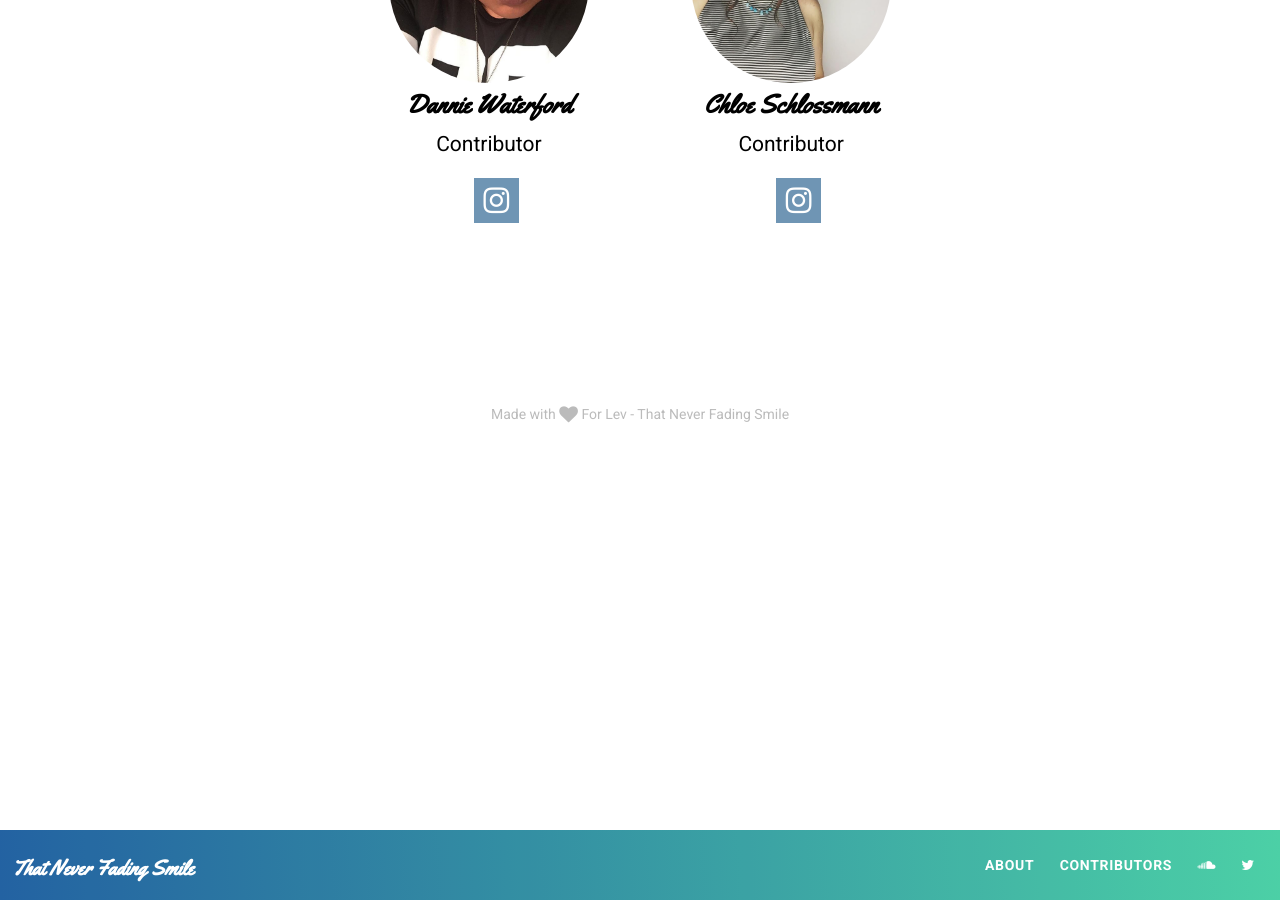
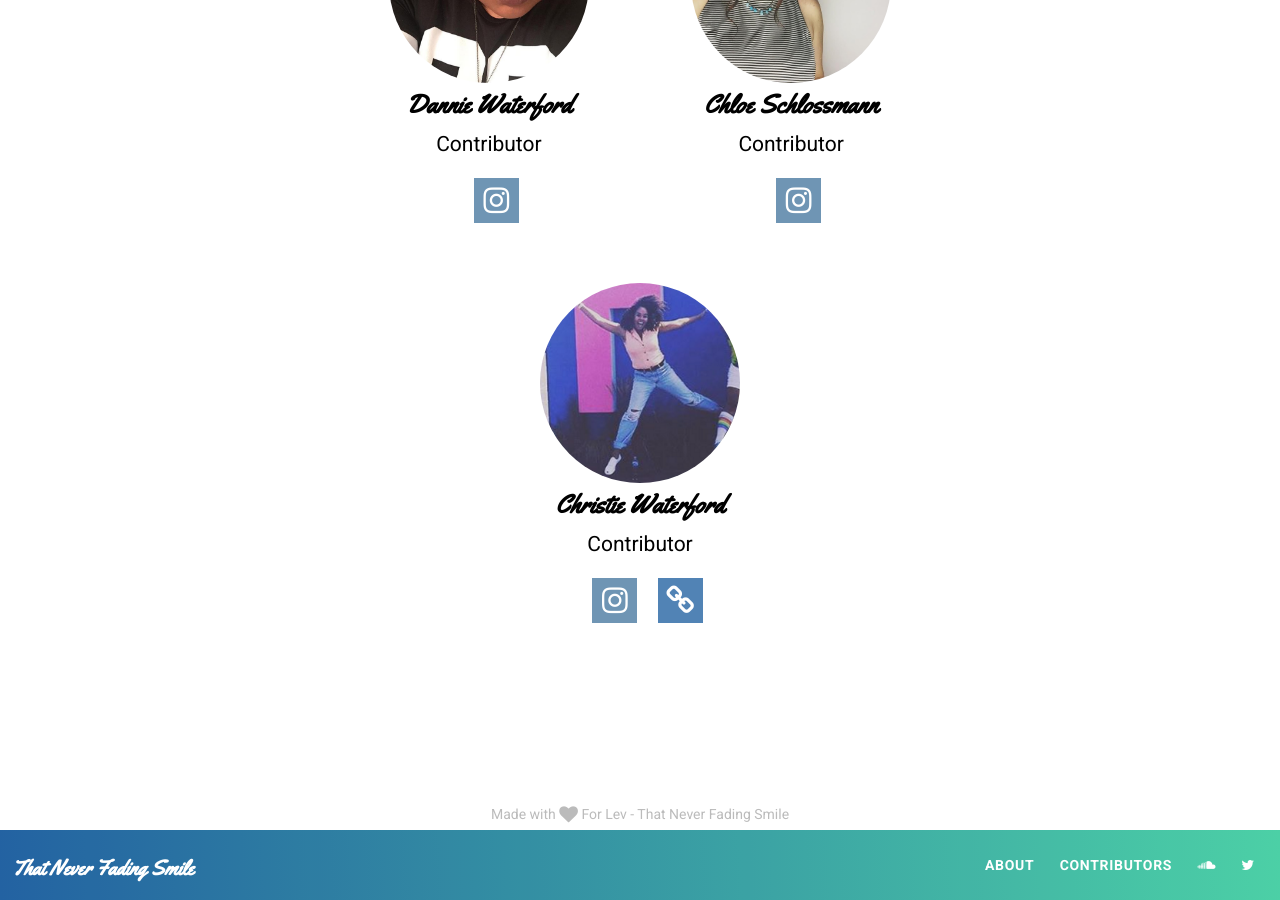
Before and after one commit to balzohrd/flapjack, a Jekyll site: the page built from contributors.md, in a window 1280 px wide and 900 px high, scrolled down 4470 px. Built offline with Jekyll 4.4.1, drawn with Linux system fonts in a browser that asks for light colours; nearby versions of some CDN libraries; comment, search, counter and statistics services are not loaded.

```diff
--- a/contributors.md
+++ b/contributors.md
@@ -178,6 +178,14 @@
     google_plus_link:
     instagram_username: cccccchloeeeeeeee
     site_link:
+  - name: Christie Waterford
+    image_path: /assets/images/christie_w.png
+    position: Contributor
+    soundcloud:
+    twitter_username:
+    google_plus_link:
+    instagram_username: christilandia
+    site_link: https://www.facebook.com/christie.waterford
 ---
 That Never Fading Smile is a collaboration between some of Lev’s closest friends. We are music lovers inspired by songs, riffs and lyrics of various genres from all around the world. Each contributor brings their own unique influence to the mix, See below for more information on each of us
 
```
Also changed, not shown: _posts/2016-04-27-volume-forty.markdown (added, +10 -0 lines), assets/images/christie_w.png (added).
